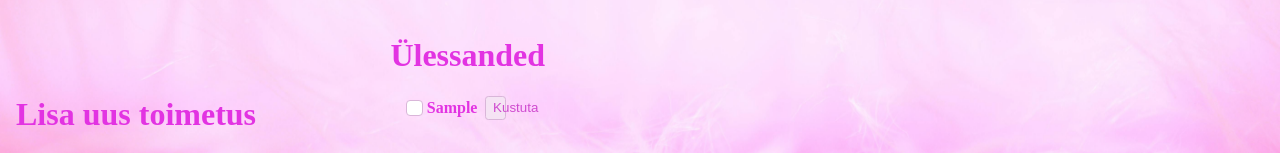
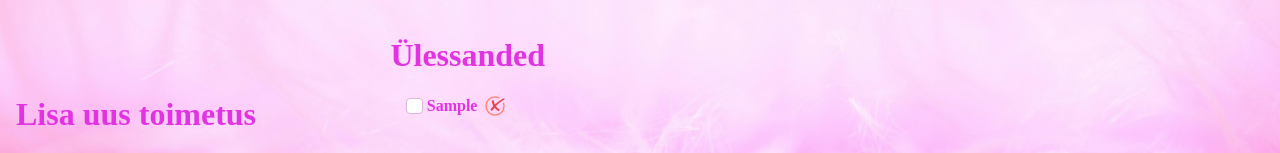
Before and after one commit to mairitikk/React-Do-To-List, a React (Vite) app: page / in a window 1280 px wide. Both pictures are taken after typing "Sample" into the empty fields and a click on the button "Lisa". Shown: the top 153 px of the page. Built offline with nearby package versions, Linux system fonts and the light colour scheme; a web font is replaced by a local one.

Commit message:
add icon image

```diff
--- a/index.html
+++ b/index.html
@@ -2,6 +2,7 @@
 <html lang="en">
   <head>
     <meta charset="UTF-8" />
+
     <link rel="preconnect" href="https://fonts.googleapis.com" />
     <link rel="preconnect" href="https://fonts.gstatic.com" crossorigin />
     <link
--- a/src/TodoItem.jsx
+++ b/src/TodoItem.jsx
@@ -10,8 +10,8 @@ export function TodoItem({ completed, id, title, toggleTodo, deleteTodo }) {
         />
         {title}
       </label>
-      <button onClick={() => deleteTodo(id)} className="btn">
-        Kustuta
+      <button onClick={() => deleteTodo(id)} className="btn1">
+        <img src="/src/assets/cross.png" alt="" />
       </button>
     </li>
   )
--- a/src/styles.css
+++ b/src/styles.css
@@ -61,7 +61,25 @@ body {
     margin-bottom: 10px;
     border-radius: 2em;
 }
+.btn1 {
+    background-color: transparent;
+    /* Remove button background */
+    border: none;
+    /* Remove button border */
+    cursor: pointer;
+    padding: 0;
+    /* Remove button padding */
+    width: 20px;
+    /* Adjust button width as needed */
+    height: 20px;
+    /* Adjust button height as needed */
+}
 
+.btn1 img {
+    width: 100%;
+    /* Make image fill the button */
+    height: 100%;
+}
 .btn {
     background:
         #f5e3f4;
```
Also changed, not shown: src/assets/cross.png (added).
